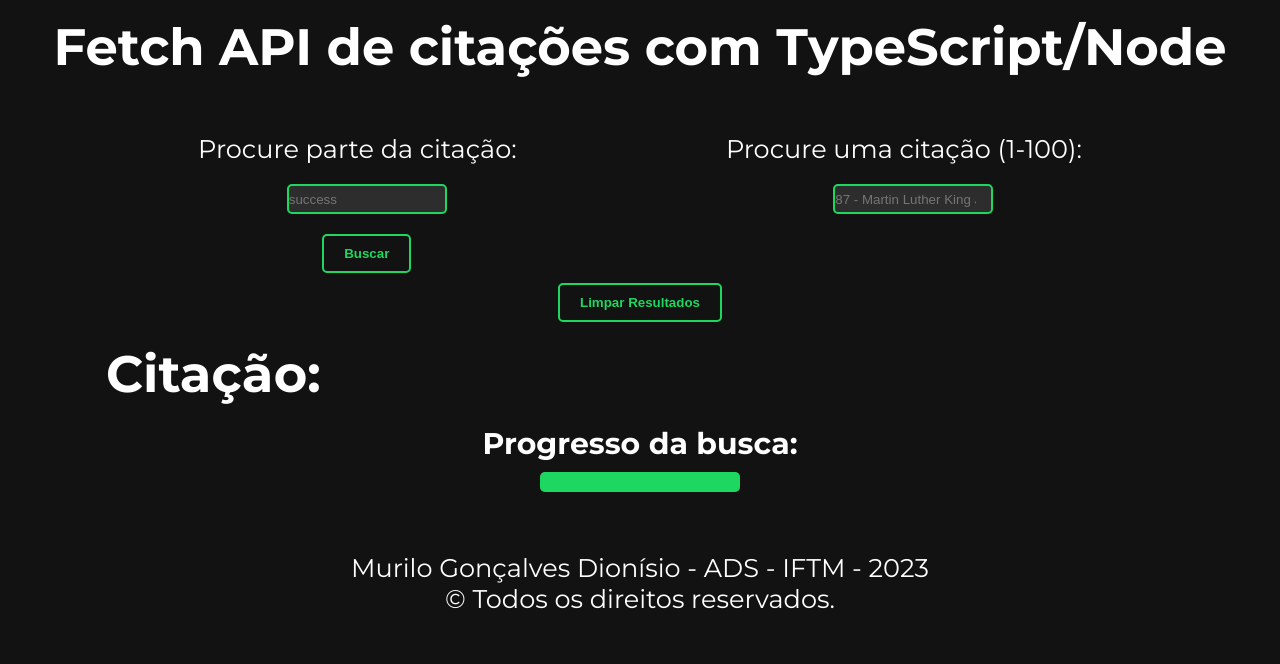
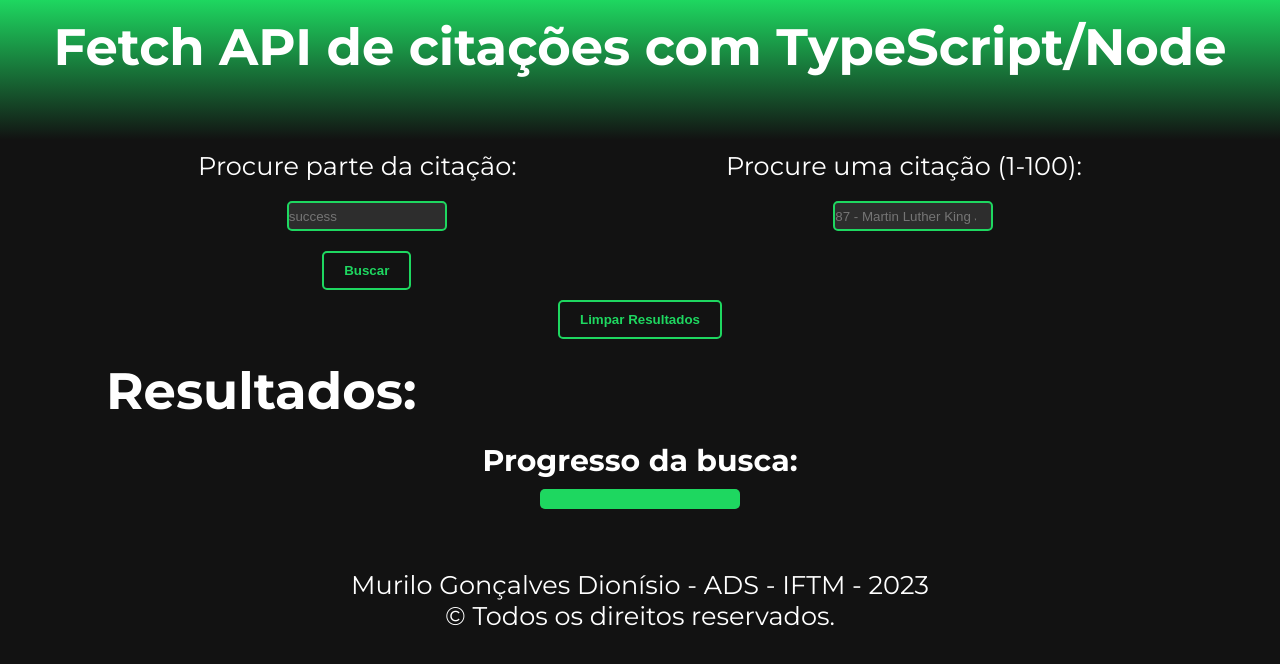
Before and after one commit to MurilodioPy/projeto_typescript_fetch_api, a website: page index.html in a window 1280 px wide. Drawn offline with Linux system fonts and the light colour scheme; no server answers.

Commit message:
update_visual

```diff
--- a/index.html
+++ b/index.html
@@ -51,7 +51,7 @@
 
       <button class="button" onclick="limparResultado()">Limpar Resultados</button>
       <div id="subtitulo">
-        <h2>Citação:</h2>
+        <h2>Resultados:</h2>
       </div>
       <h3>Progresso da busca: </h3>
       <div class="progresso-bar">
--- a/src/app.css
+++ b/src/app.css
@@ -27,6 +27,8 @@ body {
 header {
   text-align: center;
   padding: 15px;
+  background: linear-gradient(var(--primary-color), var(--backmain-color));
+  height: 140px;
 }
 
 h1,
@@ -35,7 +37,7 @@ h2 {
 }
 
 h1 {
-  margin-bottom: 30px;
+  margin-bottom: 10px;
 }
 
 main {
--- a/src/execute.ts
+++ b/src/execute.ts
@@ -90,7 +90,7 @@ const handlePorId = (id: Quote) => {
   }
 };
 
-getById(87, handlePorId);//Martin Luther King Jr.
+getById(87, handlePorId);//faz uma busca por id da citação de Martin Luther King Jr.
 
 const buscaPorId = (): void => {
   const idquote = document.getElementById("idquote") as HTMLInputElement;
```
